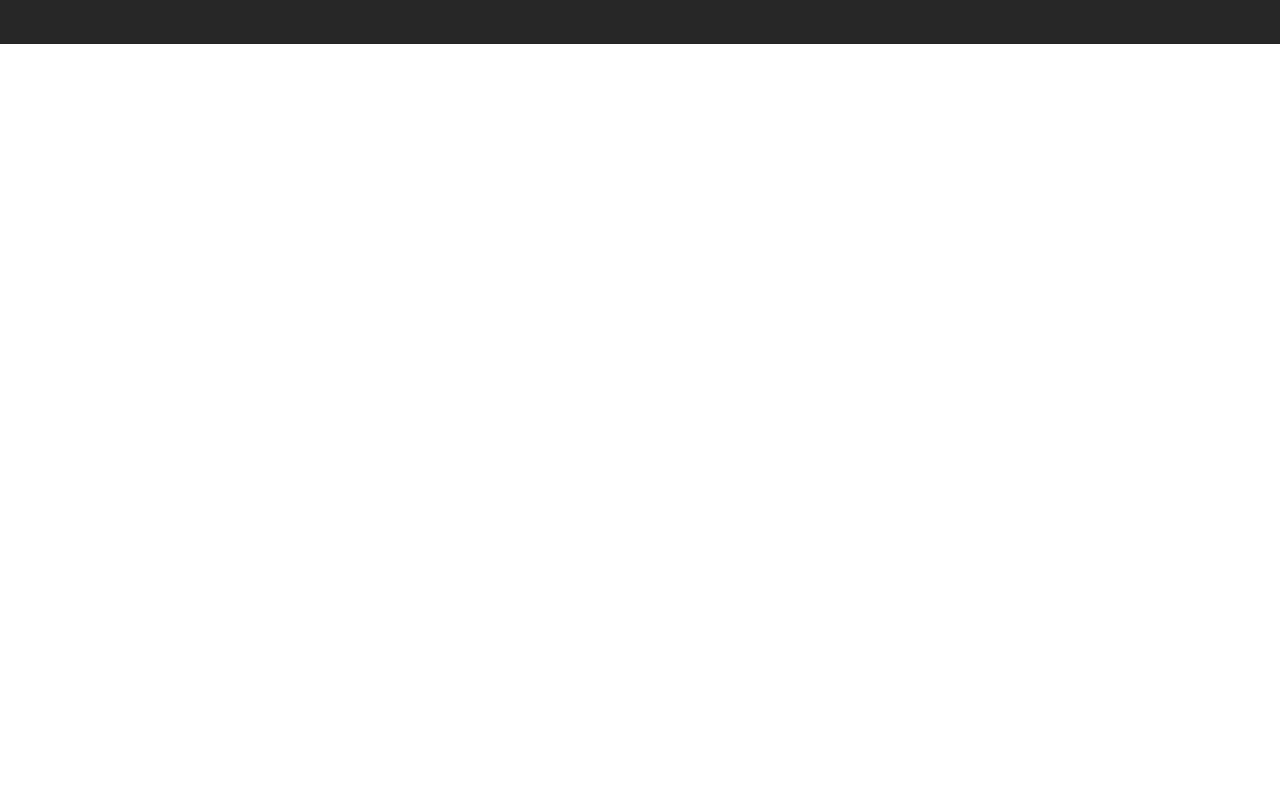
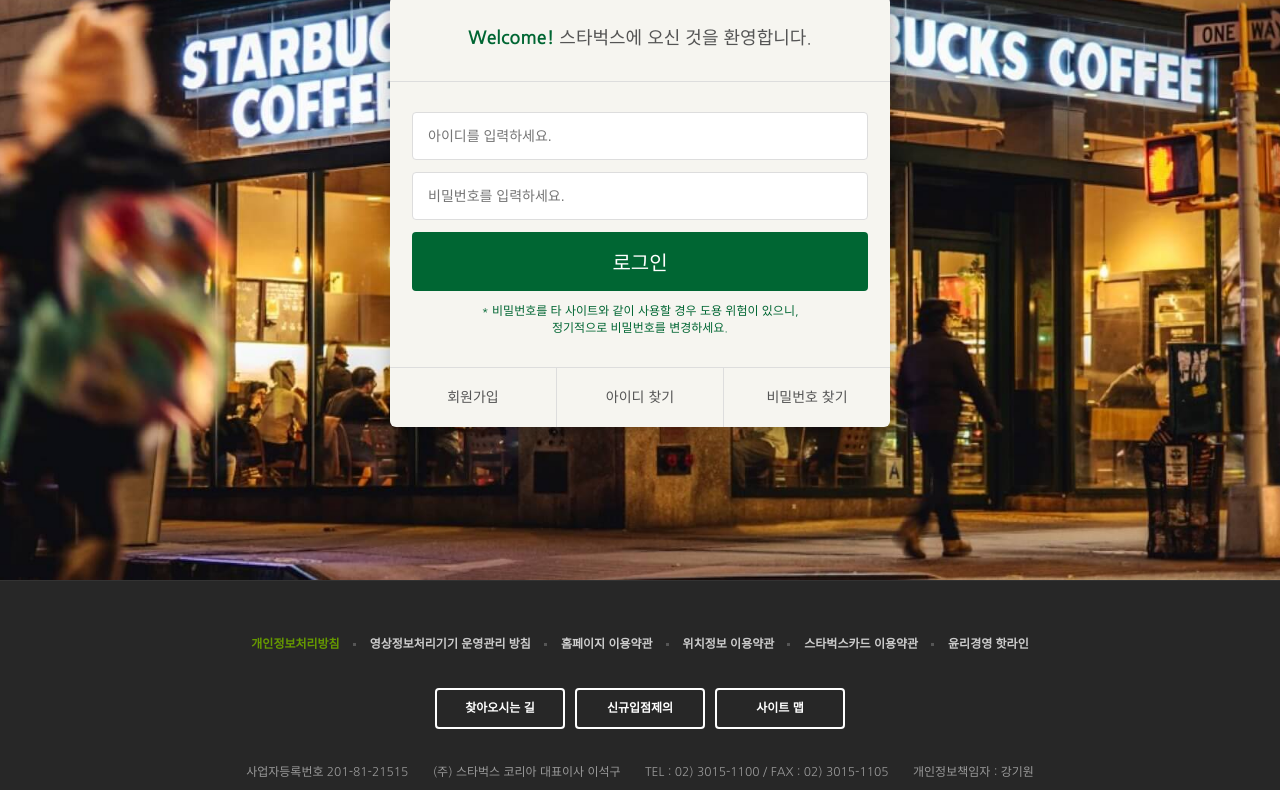
Before and after one commit to pnut-work/starbucks, a plain HTML site: page signin/index.html in a window 1280 px wide. Shown: the part 290-1080 px from the top of the page. Before the commit the page ends 800 px from the top, so only its background shows below. Drawn offline with nearby package versions, Linux system fonts and the light colour scheme.

Commit message:
로그인 페이지 완성

```diff
--- /dev/null
+++ b/css/signin.css
@@ -0,0 +1,79 @@
+.signin {
+  height: 500px;
+  margin-top: 120px;
+  padding: 100px 0 150px;
+  background-image: url(../images/signin_bg.jpg);
+  background-repeat: no-repeat;
+  background-position: center;
+  background-attachment: fixed;
+  background-size: cover;
+}
+.signin h1 {
+  color: #fff;
+  font-size: 30px;
+  font-weight: 700;
+  text-align: center;
+  margin-bottom: 24px;
+}
+.signin__card {
+  width: 500px;
+  margin: 0 auto;
+  border-radius: 6px;
+  background-color: #f6f5f0;
+  box-shadow: 2px 2px 20px rgba(0, 0, 0, .3);
+  color: #555;
+}
+.signin__card h2 {
+  padding: 30px;
+  font-size: 18px;
+  text-align: center;
+  border-bottom: 1px solid #ddd;
+}
+.signin__card h2 strong {
+  font-weight: 700;
+  color: #006633;
+}
+.signin__card form {
+  padding: 30px 22px;
+}
+.signin__card form input {
+  width: 100%;
+  margin-bottom: 12px;
+  padding: 15px;
+  border: 1px solid #ddd;
+  border-radius: 4px;
+  outline: none;
+  box-sizing: border-box;
+  font-size: 14px;
+}
+.signin__card form [type="submit"] {
+  background-color: #006633;
+  border: none;
+  color: #fff;
+  font-size: 20px;
+  cursor: pointer;
+}
+.signin__card form p {
+  font-size: 12px;
+  color: #006633;
+  text-align: center;
+}
+.signin__card .actions {
+  display: flex;
+  border-top: 1px solid #ddd;
+}
+.signin__card .actions a {
+  flex-grow: 1;
+  flex-basis: 0;
+  text-align: center;
+  padding: 20px;
+  color: #555;
+  font-size: 14px;
+  border-right: 1px solid #ddd;
+}
+.signin__card .actions a:last-child {
+  border-right: none;
+}
+.signin__card .actions a:hover {
+  text-decoration: underline;
+}
--- a/signin/index.html
+++ b/signin/index.html
@@ -27,6 +27,7 @@
   <link href="https://fonts.googleapis.com/css2?family=Nanum+Gothic:wght@400;700&display=swap" rel="stylesheet">
   <link rel="stylesheet" href="https://fonts.googleapis.com/icon?family=Material+Icons">
   <link rel="stylesheet" href="../css/common.css">
+  <link rel="stylesheet" href="../css/signin.css">
 
   <script defer src="../js/common.js"></script>
 </head>
@@ -365,10 +366,27 @@
   </header>
 
   <section class="signin">
-
+    <h1>로그인</h1>
+    <div class="signin__card">
+      <h2>
+        <strong>Welcome!</strong> 스타벅스에 오신 것을 환영합니다.
+      </h2>
+      <form>
+        <input type="text" placeholder="아이디를 입력하세요.">
+        <input type="password" placeholder="비밀번호를 입력하세요.">
+        <input type="submit" value="로그인">
+        <p>
+          * 비밀번호를 타 사이트와 같이 사용할 경우 도용 위험이 있으니,<br>
+          정기적으로 비밀번호를 변경하세요.
+        </p>
+      </form>
+      <div class="actions">
+        <a href="javascript:void(0)">회원가입</a>
+        <a href="javascript:void(0)">아이디 찾기</a>
+        <a href="javascript:void(0)">비밀번호 찾기</a>
+      </div>
+    </div>
   </section>
-
-
 
   <!-- footer -->
   <footer>
```
